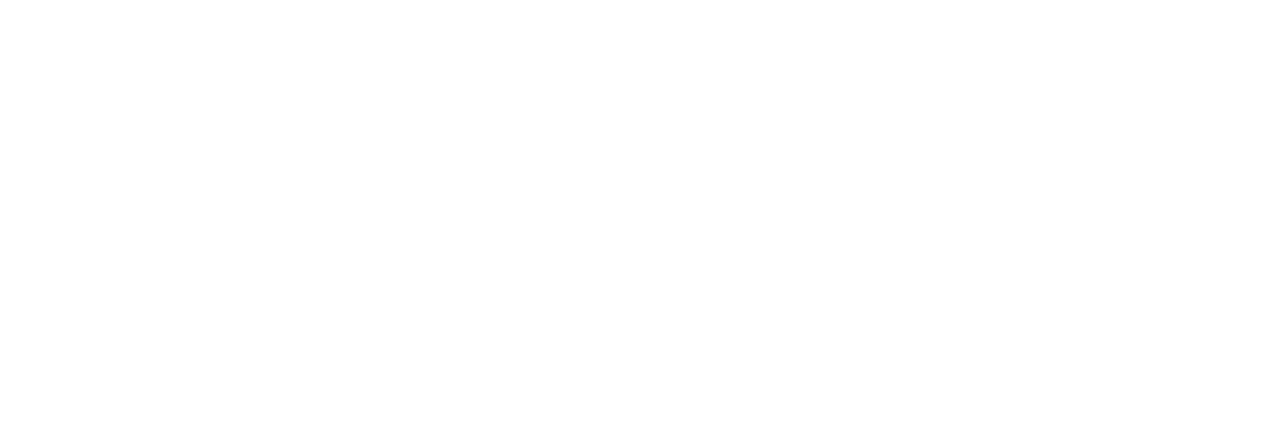
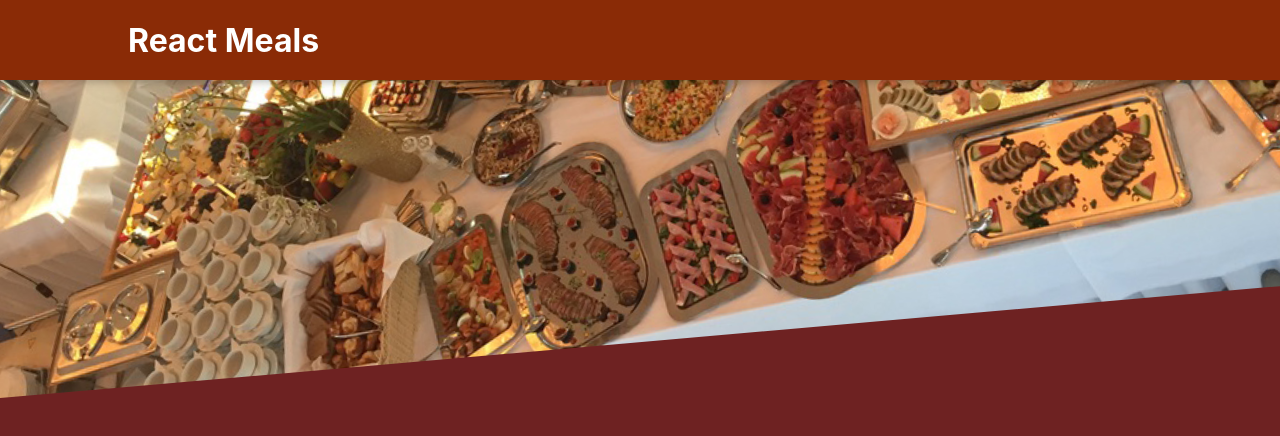
Before and after one commit to Mubarek-Hassen/react-meals, a React (Create React App) app: page / in a window 1280 px wide. Shown: the top 436 px of the page. Built offline with nearby package versions, Linux system fonts and the light colour scheme.

Commit message:
Header Component Added

```diff
--- a/src/App.js
+++ b/src/App.js
@@ -1,11 +1,11 @@
-
-
+import React, { Fragment } from "react";
+import Header from "./components/Layout/Header";
 
 function App() {
   return (
-    <div className="App">
-
-    </div>
+    <Fragment>
+      <Header />
+    </Fragment>
   );
 }
 
--- /dev/null
+++ b/src/components/Layout/Header.jsx
@@ -0,0 +1,18 @@
+import { Fragment } from "react";
+import mealsImage from '../../assets/meals.jpeg'
+import classes from './Header.module.css'
+const Header = (props) =>{
+    return (
+    <Fragment>
+        <header className={classes.header}>
+            <h1>React Meals</h1>
+            <button>Cart</button>
+        </header>
+        <div className={classes['main-image']}>
+            <img src={mealsImage} alt="Table of food" />
+        </div>
+    </Fragment>
+    )
+}
+
+export default Header;
--- /dev/null
+++ b/src/components/Layout/Header.module.css
@@ -0,0 +1,29 @@
+.header {
+    position: fixed;
+    top: 0;
+    left: 0;
+    width: 100%;
+    height: 5rem;
+    background-color: #8a2b06;
+    color: white;
+    display: flex;
+    justify-content: space-between;
+    align-items: center;
+    padding: 0 10%;
+    box-shadow: 0 2px 8px rgba(0, 0, 0, 0.25);
+    z-index: 10;
+}
+
+.main-image {
+    width: 100%;
+    height: 25rem;
+    z-index: 0;
+    overflow: hidden;
+}
+
+.main-image img {
+    width: 110%;
+    height: 100%;
+    object-fit: cover;
+    transform: rotateZ(-5deg) translateY(-4rem) translateX(-1rem);
+}
--- a/src/index.css
+++ b/src/index.css
@@ -5,6 +5,7 @@
     sans-serif;
   -webkit-font-smoothing: antialiased;
   -moz-osx-font-smoothing: grayscale;
+  background-color:rgb(110, 34, 34);
 }
 
 code {
```
Also changed, not shown: src/components/Layout/HeaderCartButton.jsx (added, +7 -0 lines), src/components/Layout/HeaderCartButton.module.css (added, +59 -0 lines), src/assets/meals.jpeg (added).
